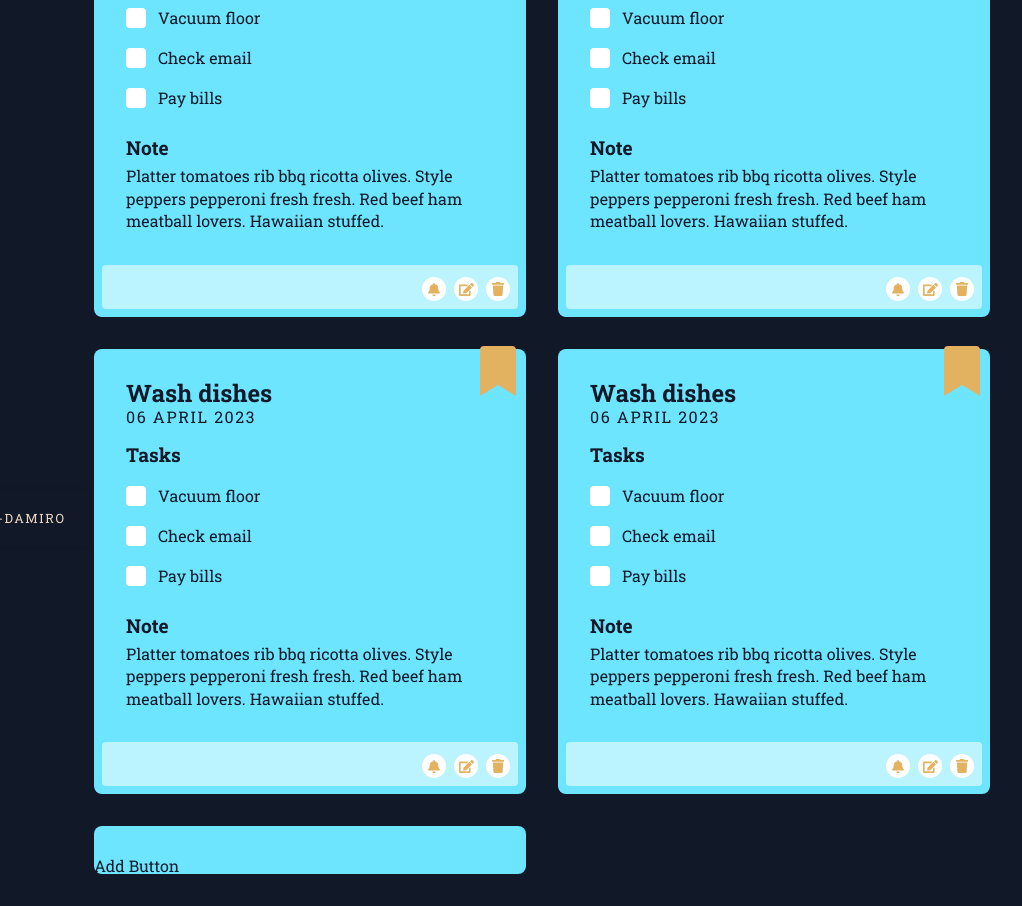
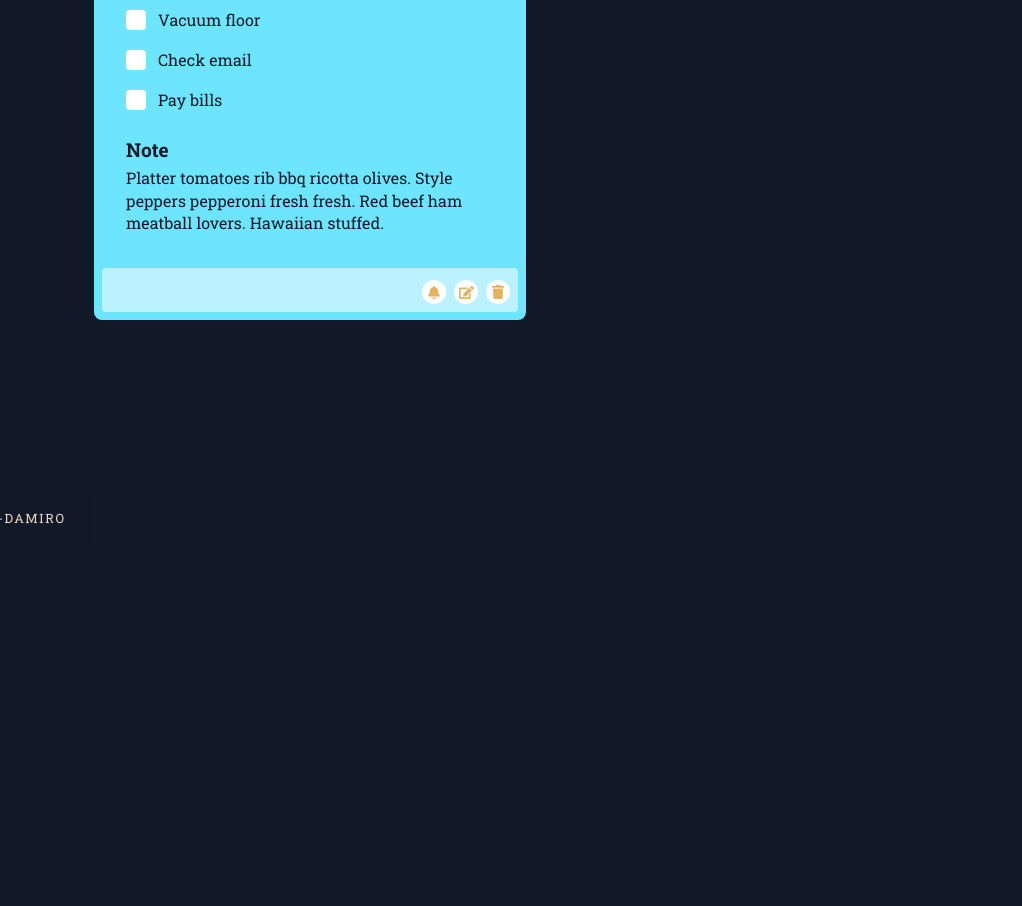
Before and after one commit to hello-damiro/todo, a website built with webpack: page src/template.html in a window 1280 px wide. Shown: the part 249-1155 px from the top of the page, 258-1280 px from the left. After the commit the page ends 800 px from the top, so only its background shows below. Built offline with nearby package versions, Linux system fonts and the light colour scheme.

Commit message:
placebo divs to take position of empty grids

```diff
--- a/src/styles/card.css
+++ b/src/styles/card.css
@@ -79,6 +79,7 @@
     margin-top: -35px;
     margin-bottom: -15px;
     margin-left: calc(100% - 46px);
+    cursor: pointer;
 }
 
 .notify {
--- a/src/styles/style.css
+++ b/src/styles/style.css
@@ -142,6 +142,11 @@ h1 {
     justify-content: space-between;
 }
 
+.placebo {
+    background: transparent;
+    padding: 32px;
+}
+
 .curtain {
     width: 100vw;
     height: 100vh;
--- a/src/template.html
+++ b/src/template.html
@@ -88,107 +88,11 @@
                     <div class="delete-project"></div>
                 </div>
             </div>
-            <div class="card">
-                <div class="bookmark"></div>
-                <div>
-                    <h3 class="title">Wash dishes</h3>
-                    <h4 class="em">06 April 2023</h4>
-                    <h4 class="description">Tasks</h4>
-                    <ul>
-                        <li>
-                            <h5>Vacuum floor</h5>
-                            <div class="delete-task"></div>
-                        </li>
-                        <li class="checked">
-                            <h5>Check email</h5>
-                            <div class="delete-task"></div>
-                        </li>
-                        <li>
-                            <h5>Pay bills</h5>
-                            <div class="delete-task"></div>
-                        </li>
-                    </ul>
-                    <h4 class="description">Note</h4>
-                    <p class="note">
-                        Platter tomatoes rib bbq ricotta olives. Style peppers pepperoni fresh fresh. Red beef ham
-                        meatball
-                        lovers. Hawaiian stuffed.
-                    </p>
-                </div>
-                <div class="settings">
-                    <div class="notify"></div>
-                    <div class="edit"></div>
-                    <div class="delete-project"></div>
-                </div>
-            </div>
-            <div class="card">
-                <div class="bookmark"></div>
-                <div>
-                    <h3 class="title">Wash dishes</h3>
-                    <h4 class="em">06 April 2023</h4>
-                    <h4 class="description">Tasks</h4>
-                    <ul>
-                        <li>
-                            <h5>Vacuum floor</h5>
-                            <div class="delete-task"></div>
-                        </li>
-                        <li class="checked">
-                            <h5>Check email</h5>
-                            <div class="delete-task"></div>
-                        </li>
-                        <li>
-                            <h5>Pay bills</h5>
-                            <div class="delete-task"></div>
-                        </li>
-                    </ul>
-                    <h4 class="description">Note</h4>
-                    <p class="note">
-                        Platter tomatoes rib bbq ricotta olives. Style peppers pepperoni fresh fresh. Red beef ham
-                        meatball
-                        lovers. Hawaiian stuffed.
-                    </p>
-                </div>
-                <div class="settings">
-                    <div class="notify"></div>
-                    <div class="edit"></div>
-                    <div class="delete-project"></div>
-                </div>
-            </div>
-            <div class="card">
-                <div class="bookmark"></div>
-                <div>
-                    <h3 class="title">Wash dishes</h3>
-                    <h4 class="em">06 April 2023</h4>
-                    <h4 class="description">Tasks</h4>
-                    <ul>
-                        <li>
-                            <h5>Vacuum floor</h5>
-                            <div class="delete-task"></div>
-                        </li>
-                        <li class="checked">
-                            <h5>Check email</h5>
-                            <div class="delete-task"></div>
-                        </li>
-                        <li>
-                            <h5>Pay bills</h5>
-                            <div class="delete-task"></div>
-                        </li>
-                    </ul>
-                    <h4 class="description">Note</h4>
-                    <p class="note">
-                        Platter tomatoes rib bbq ricotta olives. Style peppers pepperoni fresh fresh. Red beef ham
-                        meatball
-                        lovers. Hawaiian stuffed.
-                    </p>
-                </div>
-                <div class="settings">
-                    <div class="notify"></div>
-                    <div class="edit"></div>
-                    <div class="delete-project"></div>
-                </div>
-            </div>
-
-            <div class="card">Add Button</div>
+            <!-- show these if card.length < 2 -->
+            <div class="placebo"></div>
+            <div class="placebo"></div>
+            <div class="placebo"></div>
+            <div class="placebo"></div>
         </div>
     </div>
     <div class="hidden">
```
Also changed, not shown: dist/bundle.js, dist/index.html.
